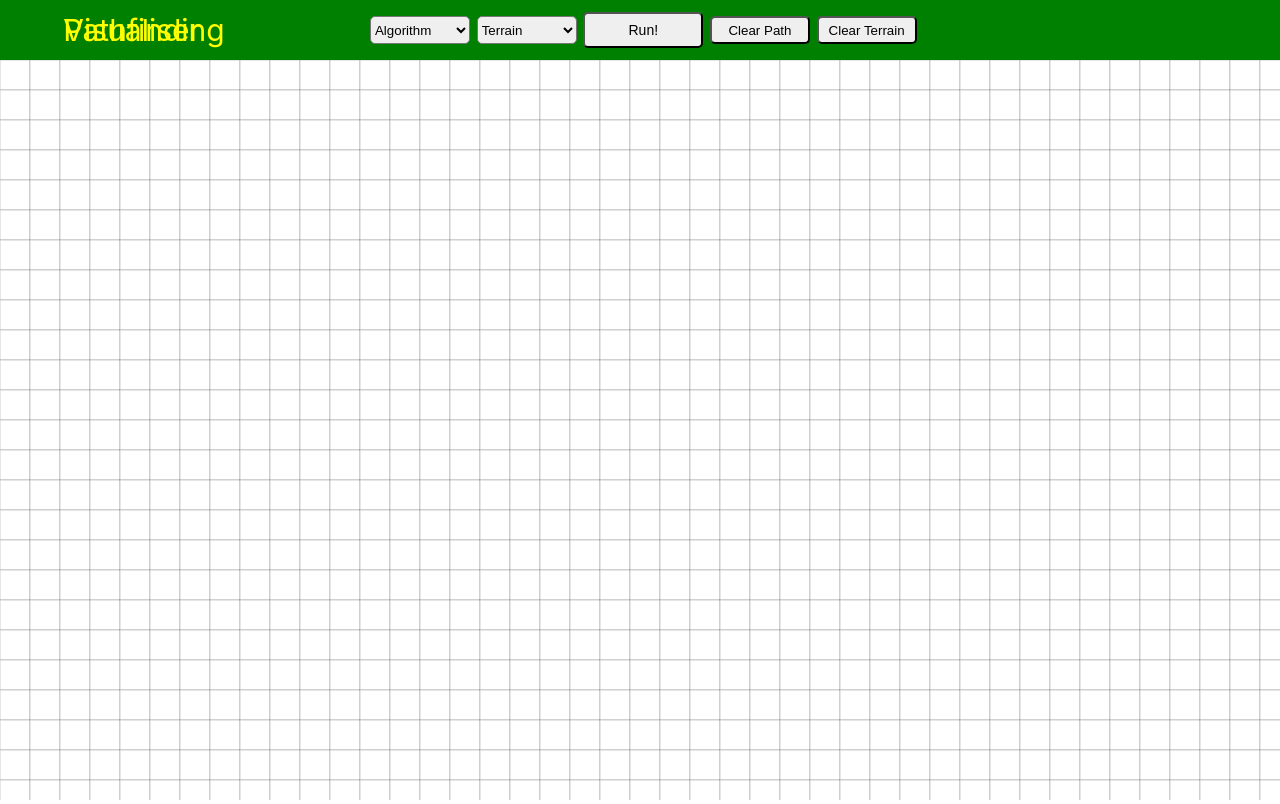
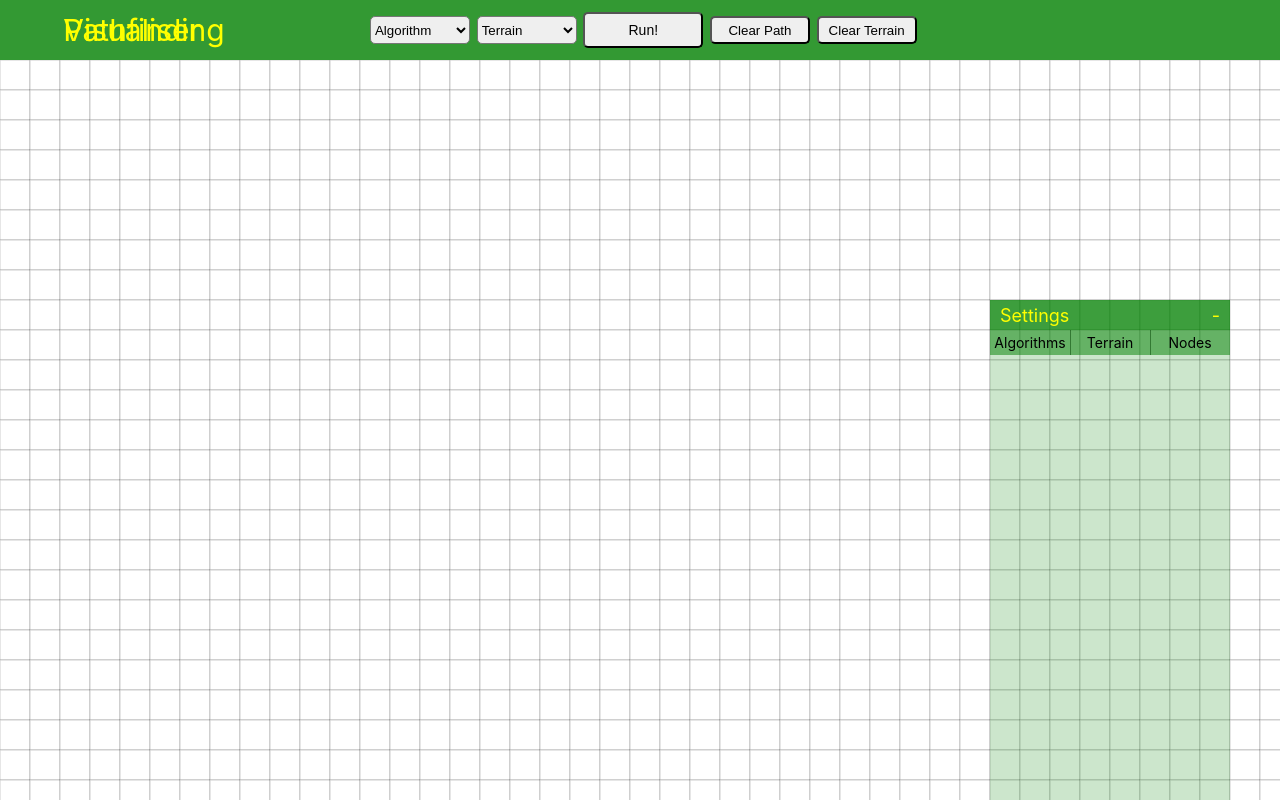
Before and after one commit to Jonezia/pathfinding-visualiser, a React (Create React App) app: page / in a window 1280 px wide. Built offline with nearby package versions, Linux system fonts and the light colour scheme; the HTML template or start-up script is replaced by a standard one.

Commit message:
options skeleton

```diff
--- a/src/App.js
+++ b/src/App.js
@@ -1,12 +1,12 @@
 import React,{useRef,useState,useLayoutEffect} from 'react';
 import Bar from './bar/bar';
 import Grid from './grid/grid';
-
-let node_size = 30
+import Options from './options/options';
 
 export default function App(props) {
     const targetRef = useRef()
     const [dimensions,setDimensions] = useState({width:0,height:0});
+    const [nodeSize,setNodeSize] = useState(30)
 
     let algorithm
     let terrain
@@ -30,8 +30,9 @@ export default function App(props) {
         <div ref={targetRef}>
             <Bar onChangeAlgorithm={changeAlgorithm}
             onChangeTerrain={changeTerrain}/>
-            <Grid node_size={node_size} width={dimensions.width}
+            <Grid node_size={nodeSize} width={dimensions.width}
             height={dimensions.height - 60}/>
+            <Options/>
         </div>
     )
 }
--- a/src/bar/bar.css
+++ b/src/bar/bar.css
@@ -1,5 +1,5 @@
 .bar {
-    background-color: green;
+    background-color: rgba(0,128,0,0.8);
     height: 60px;
     display: flex;
     align-content: center;
--- a/src/grid/node/node.jsx
+++ b/src/grid/node/node.jsx
@@ -8,7 +8,8 @@ export default function Node(props) {
     }
 
     return(
-        <rect x={props.row*props.node_size}
+        <rect className="node"
+            x={props.row*props.node_size}
             y={props.column*props.node_size}
             width={props.node_size}
             height={props.node_size}
--- /dev/null
+++ b/src/options/options.css
@@ -0,0 +1,55 @@
+#optionsContainer {
+    width: 240px;
+    height: 500px;
+    position: absolute;
+    z-index: 2;
+    background-color: rgba(0,128,0,0.2);
+    bottom: 0px;
+    right: 50px;
+}
+
+#header {
+    width: 100%;
+    background-color: rgba(0,128,0,0.7);
+    opacity: 100%;
+    height: 30px;
+    display: flex;
+    justify-content: space-between;
+    align-items: center;
+}
+
+.headerItems {
+    margin: 0;
+    padding: 0px 10px 0px 10px;
+    font-size: 18px;
+    color: yellow;
+}
+
+#tabsContainer {
+    width: 100%;
+    height: 25px;
+}
+
+.tabs {
+    width: 80px;
+    height: 100%;
+    background-color: rgba(0,128,0,0.5);
+    display: flex;
+    align-items: center;
+    justify-content: center;
+    float: left;
+}
+
+#leftTab, #middleTab {
+    box-shadow: 1px 0 0 rgba(0,0,0,0.5);
+}
+
+.tabsContent {
+    font-size: 14px;
+    margin: 0;
+}
+
+#contentContainer {
+    width: 100%;
+    height: 445px;
+}
--- /dev/null
+++ b/src/options/options.jsx
@@ -0,0 +1,24 @@
+import React from 'react';
+import './options.css';
+
+export default function Options(props) {
+    return(
+        <div id="optionsContainer">
+            <div id="header">
+                <p id="headerText" className="headerItems">Settings</p>
+                <p id="headerWidget" className="headerItems">-</p>
+            </div>
+            <div id="tabsContainer">
+                <span className="tabs" id="leftTab">
+                    <p className="tabsContent">Algorithms</p></span>
+                <span className="tabs" id="middleTab">
+                    <p className="tabsContent">Terrain</p></span>
+                <span className="tabs" id="rightTab">
+                    <p className="tabsContent">Nodes</p></span>
+            </div>
+            <div id="contentContainer">
+
+            </div>
+        </div>
+    )
+}
```
